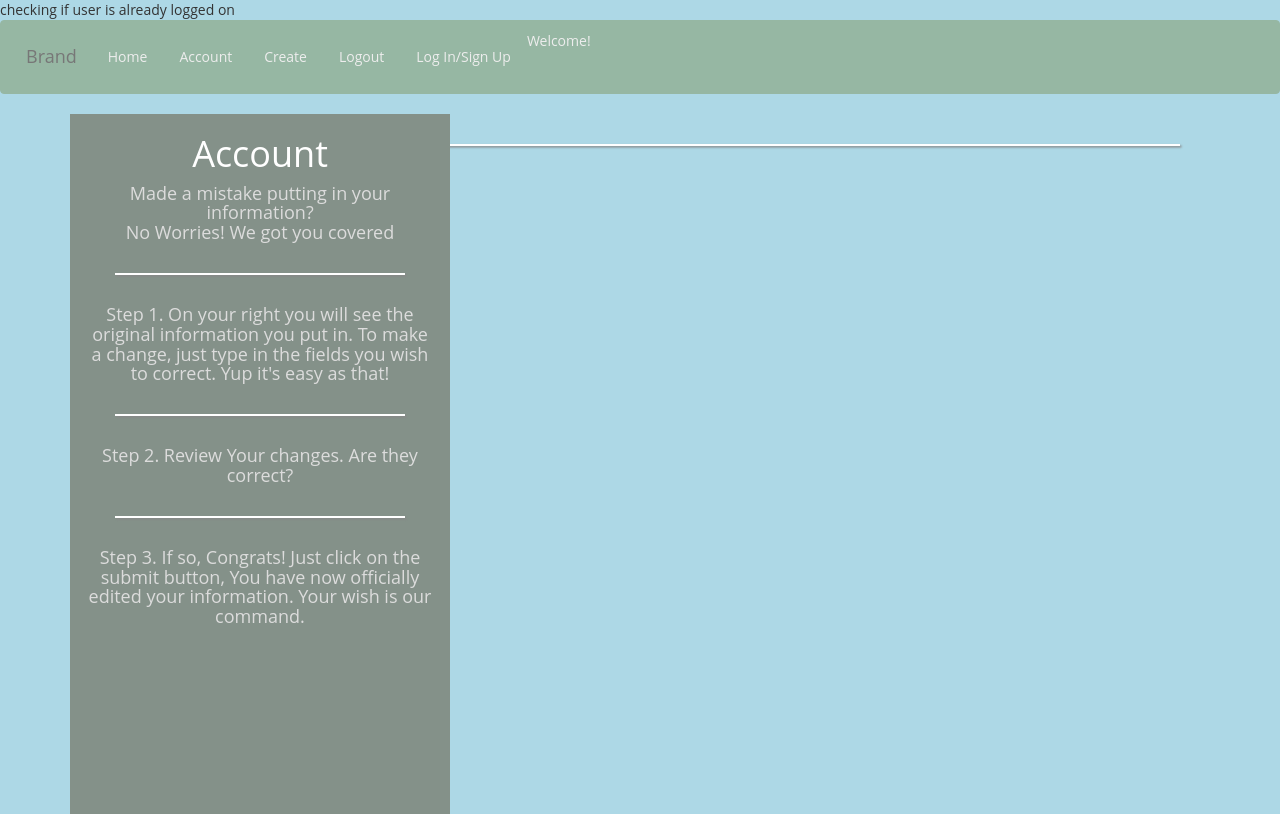
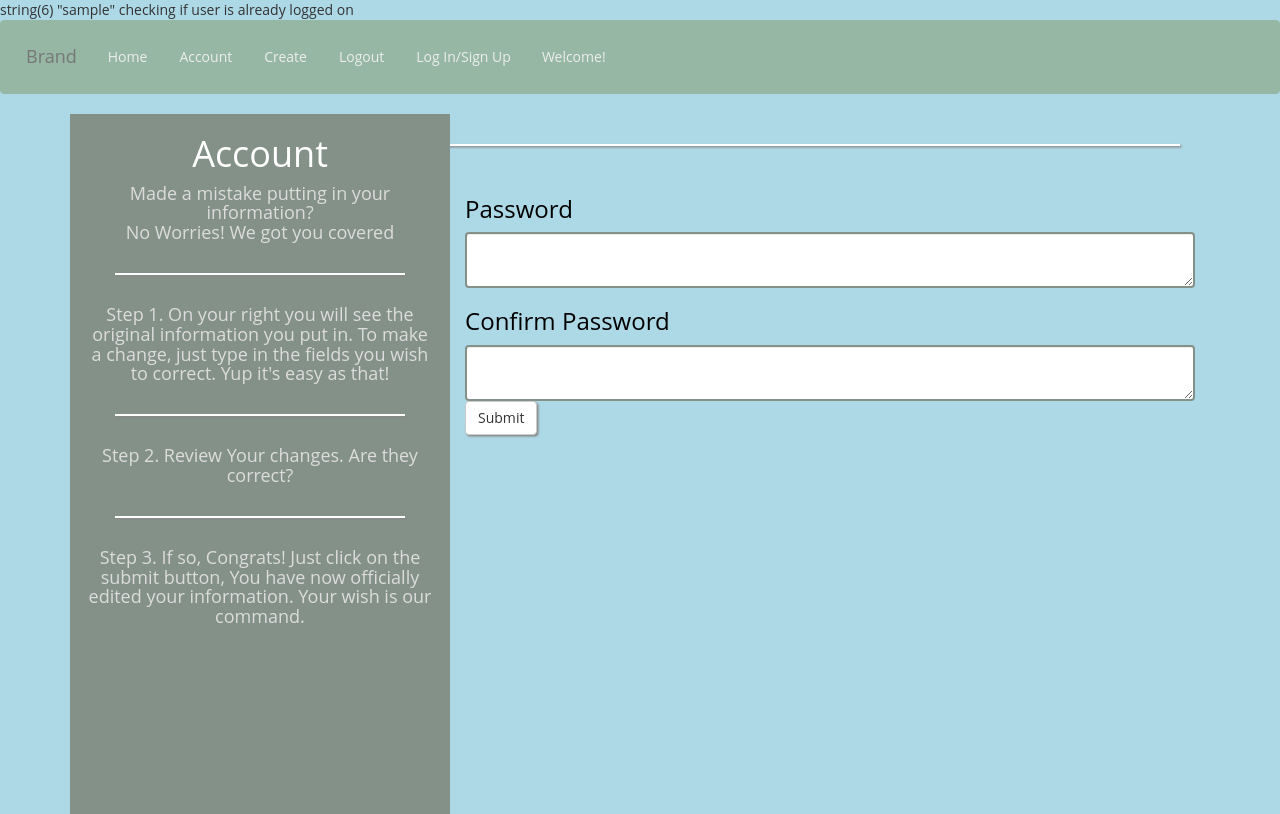
Before and after one commit to joblister/joblister.dev, a PHP site: page /changePassword.php in a window 1280 px wide. Run offline with PHP 8.4, Linux system fonts and the light colour scheme; the visitor is signed in with stand-in values (Sample User, id 1); some libraries are stand-ins or nearby versions.

Commit message:
change password file now updates password and gives errors if user puts incorrect information.

```diff
--- a/User.php
+++ b/User.php
@@ -60,7 +60,17 @@ class User extends Model{
 
         // @TODO: You will need to iterate through all the attributes to build the prepared query
 
+    public function updatePassword($password)
+    {
+        self::dbConnect();
 
+        $stmt = self::$dbc->prepare("UPDATE users SET password = :password WHERE id = :id");
+
+        $stmt->bindValue(':password',password_hash($password, PASSWORD_DEFAULT), PDO::PARAM_STR);
+        $stmt->bindValue(":id", $this->id, PDO::PARAM_INT);
+        $result = $stmt->execute();
+
+    }
     /**
      * Find a single record in the DB based on its id
      *
--- a/public/account.php
+++ b/public/account.php
@@ -200,7 +200,8 @@ function userInput($dbc) {
 		 		<h3><?= $error['user_name']?></h3>
 		 		<h3><?= $error['email']?></h3>
 
-		 		<?php endforeach; ?>
+		 	<?php endforeach; ?>
+				 <p><?= $error ?></p><br>
 		 	<?php endif; ?>
 		<form method="POST">
 
--- a/public/changePassword.php
+++ b/public/changePassword.php
@@ -2,6 +2,93 @@
 require_once '../Auth.php';
 require_once '../Model.php';
 require_once '../User.php';
+
+$user = ($_SESSION['logged_in_user']);
+
+
+
+var_dump($user);
+
+
+  if(!empty($_POST)){
+  extract(userInput($dbc));
+  }
+
+  function userInput($dbc) {
+    $errors = [];
+    $success = [];
+
+    if (Input::get('password') == '') {
+      $errors['emptyPassword'] = 'Password can not be empty';
+    }else{
+      $password = Input::get('password');
+    }
+
+    if (Input::get('confirmPassword') == '') {
+      $errors['emptyPassword'] = 'Password can not be empty';
+    }else{
+      $password = Input::get('password');
+    }
+
+    if (Input::get('password') != Input::get('confirmPassword')) {
+      $errors['doNotMatch'] = 'Password does not match';
+   }else{
+      $password = Input::get('password');
+
+
+    }
+
+     if (Input::get('password') == Input::get('confirmPassword'))  {
+      $success['successful'] = 'Update Successful!';
+     }
+
+
+
+
+
+
+
+    try {
+      $password = Input::getString('password');
+
+    } catch (Exception $e) {
+      $errors['password'] = $e->getMessage();
+    }
+
+    try {
+      $confirmPassword = Input::getString('confirmPassword');
+
+    } catch (Exception $e) {
+      $errors['confirmPassword'] = $e->getMessage();
+    }
+
+
+
+
+    if (empty($errors) && $password == $confirmPassword) {
+      $user = User::find(Auth::user()->id);
+
+
+
+
+
+      $user->updatePassword($password);
+      var_dump($user->password);
+
+
+      $_SESSION['logged_in_user'] = $user;
+
+
+     var_dump($user);
+
+
+      return array('user'=>$user,'errors'=>$errors);
+    } else {
+      return array('errors'=>$errors,'user'=>new User);
+    }
+
+
+  }
 
 
 
@@ -76,7 +163,34 @@ require_once '../User.php';
  	    <div class='line'>
         </div>
 
+    <div class="col-md-8">
 
+
+      <form method='POST'>
+        <h3 class="sign-placeholders">Password</h3>
+        <textarea type="password" class="form-control form1" value="<?= $user->password ?>" name="password" aria-describedby="basic-addon1"></textarea>
+        <h3 class="sign-placeholders">Confirm Password</h3>
+        <span>
+          <?php if (isset($errors['emptyPassword'])): ?>
+            <?=  $errors['emptyPassword'] ?>
+          <?php endif ?>
+        </span>
+
+        <span>
+          <?php if (isset($errors['doNotMatch'])): ?>
+            <?=  $errors['doNotMatch'] ?>
+          <?php endif ?>
+        </span>
+
+        <span>
+          <?php if (isset($success['successful'])): ?>
+            <?=  $success['successful'] ?>
+          <?php endif ?>
+        </span>
+        <textarea type="password" class="form-control form1" value="<?= $user->password ?>" name="confirmPassword" aria-describedby="basic-addon1"></textarea>
+        <button  id="edit-btn" name="edit-btn" type="submit" class="btn btn-default">Submit</button>
+	     </form>
+		</div>
 
  	<script src="https://ajax.googleapis.com/ajax/libs/jquery/1.11.3/jquery.min.js"></script>
     <script src="https://maxcdn.bootstrapcdn.com/bootstrap/3.3.6/js/bootstrap.min.js"></script>
--- a/public/css/joblister.css
+++ b/public/css/joblister.css
@@ -201,6 +201,9 @@
 
 .welcome-user {
       color: #ededed;
+      margin-top: 16px;
+      left: 15px;
+
 
 }
 @media (max-width: 400px) {
--- a/public/logout.php
+++ b/public/logout.php
@@ -108,7 +108,7 @@ Auth::logout();
 "use strict";
 
 	//var exitLogout =setInterval(function newDoc() {
-   //window.location.assign("index.php")
+  // window.location.assign("index.php")
 //}, 2000);
 
 
```
